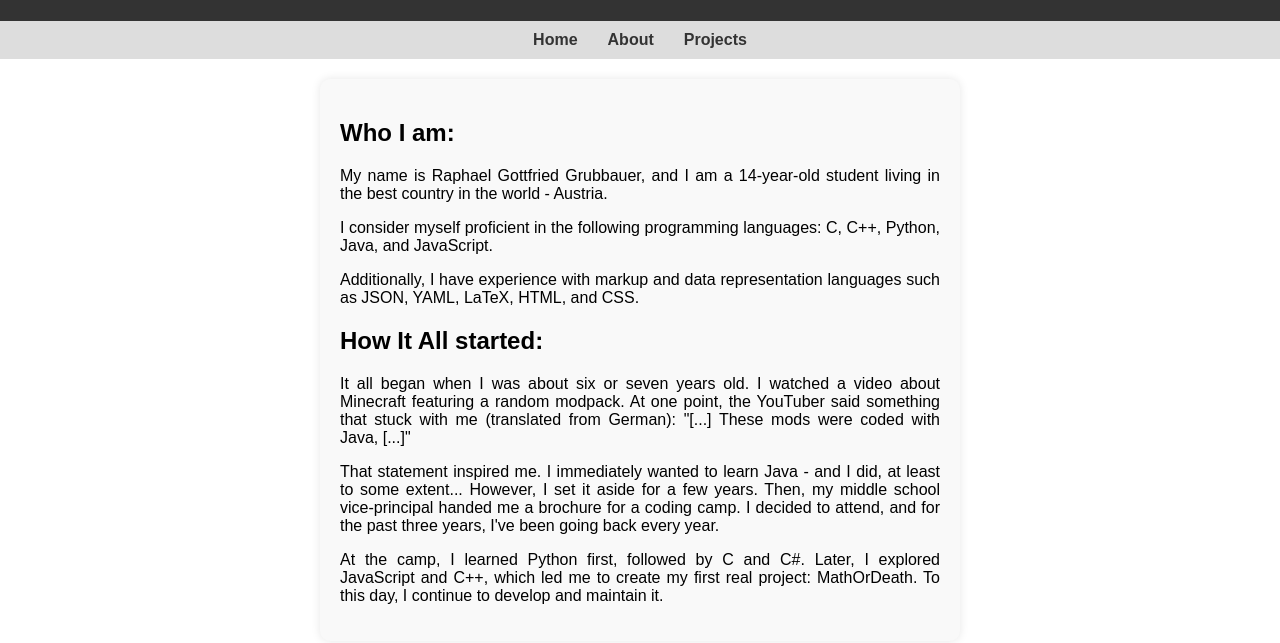
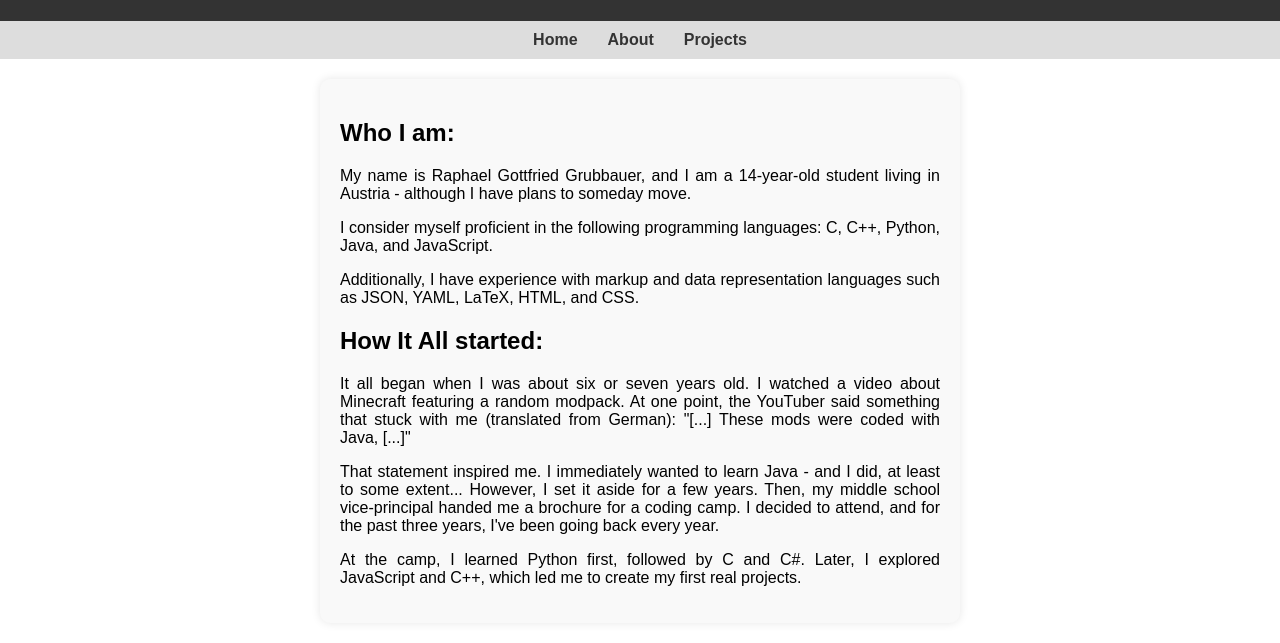
Before and after one commit to kallorn/kallorn.github.io, a plain HTML site: page about.html in a window 1280 px wide. Shown: the part 99-742 px from the top of the page. Drawn offline with Linux system fonts and the light colour scheme.

Commit message:
Made text less austrocentric

```diff
--- a/about.html
+++ b/about.html
@@ -23,7 +23,8 @@
         <h2>Who I am:</h2>
         <p>
           My name is Raphael Gottfried Grubbauer, and I am a 14-year-old
-          student living in the best country in the world - Austria.
+          student living in Austria - although I have plans to someday
+					move.
         </p>
         <p>
           I consider myself proficient in the following programming languages:
@@ -51,7 +52,7 @@
         <p>
           At the camp, I learned Python first, followed by C and C#. Later,
           I explored JavaScript and C++, which led me to create my first real
-          project: MathOrDeath. To this day, I continue to develop and maintain it.
+          projects.
         </p>
 
       </section>
```
